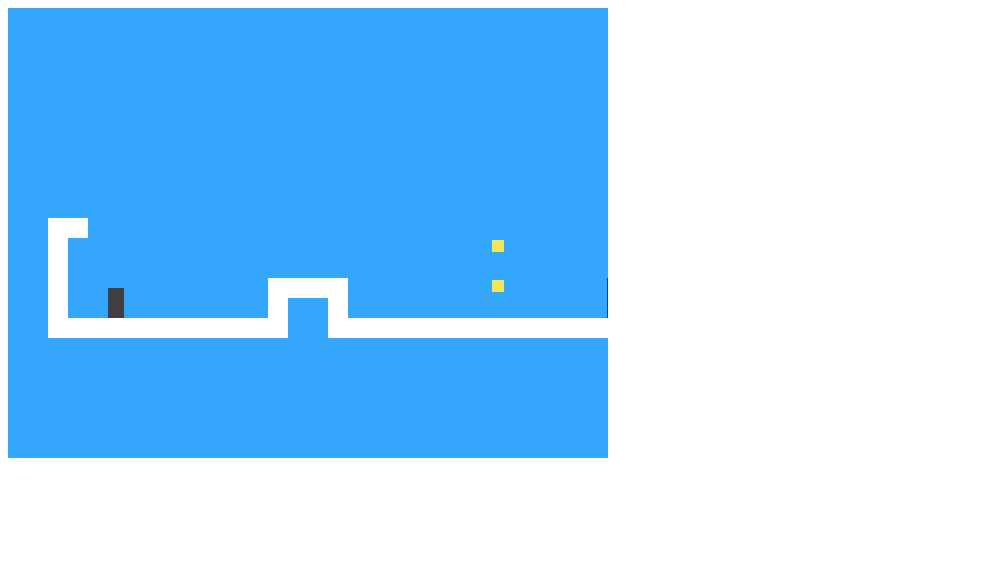
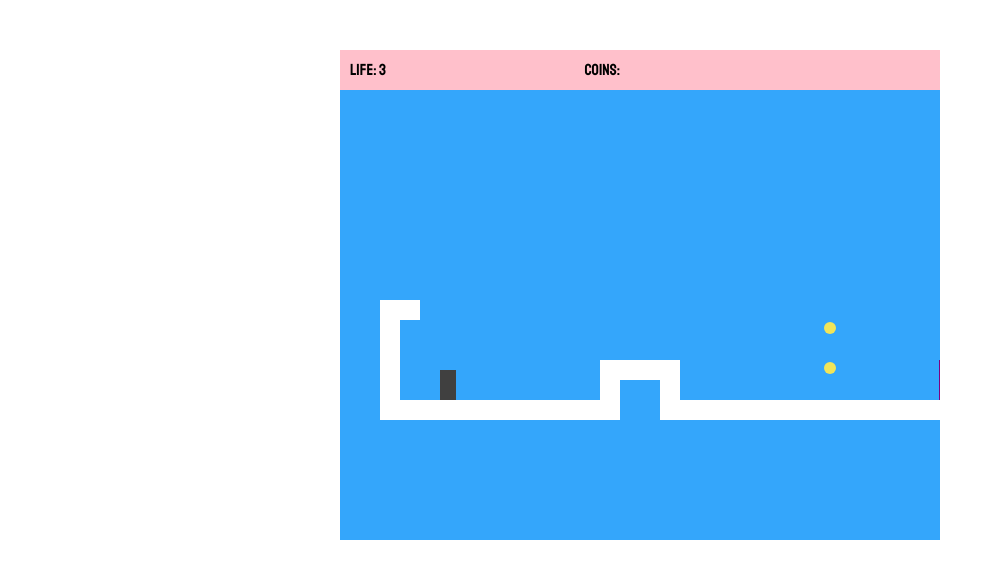
Before and after one commit to veronica-hing/DarkBlueClone, a plain HTML site: page index.html in a window 1280 px wide. Shown: the whole page, without its empty margins (0-995 px from the left). Drawn offline with Linux system fonts and the light colour scheme.

Commit message:
Styled to near center. Added life and coin counter

```diff
--- a/css/style.css
+++ b/css/style.css
@@ -1,3 +1,25 @@
+*{
+  box-sizing: border-box;
+  margin-left: auto;
+  margin-right: auto;
+
+}
+
+.statBar{
+  width: 600px;
+  margin-top: 50px;
+  margin-left: auto;
+  margin-right: auto;
+  padding: 10px;
+  background: pink;
+  font-family: 'Staatliches';
+}
+
+.stat{
+  display: inline-block;
+  width: 40%;
+}
+
 /*--------------map/background---------------*/
 .background{
   background: rgb(52, 166, 251);
@@ -20,6 +42,7 @@
 
 .coin{
   background: rgb(241, 229, 89);
+  border-radius: 50%;
 }
 
 .lava{
--- a/index.html
+++ b/index.html
@@ -2,12 +2,21 @@
 <html lang="en" dir="ltr">
   <head>
     <meta charset="utf-8">
+    <link href="https://fonts.googleapis.com/css2?family=Staatliches&display=swap" rel="stylesheet">
     <link rel="stylesheet" href="css/style.css">
     <title>Dark Blue Clone</title>
   </head>
   <script src = 'js/app.js'></script>
   <script src = 'js/gameLevels.js'></script>
   <body>
+    <div class="statBar">
+      <div class="stat life">
+        <span>Life: </span><span id = "hp"></span>
+      </div>
+      <div class="stat coins">
+        <span>Coins: </span><span id = "totalCoin"></span>
+      </div>
+    </div>
     <script>
       runGame(GAME_LEVELS, DOMDisplay);
     </script>
--- a/js/app.js
+++ b/js/app.js
@@ -56,15 +56,18 @@ Level.prototype.touches = function(pos,size,type){
   return false;
 };
 
+
+
 class State{
-  constructor(level, actors, status){
+  constructor(level, actors, status, coins){
     this.level = level;
     this.actors = actors;
     this.status = status;//changes to lost or won when game ends
+    this.coins = coins;
   }
 
-  static start(level){
-    return new State(level, level.startActors, 'playing');
+  static start(level,startCoins){
+    return new State(level, level.startActors, 'playing', startCoins);
   }//makes this a persistent data structure-updates create new states and leave the old one intact
 
   get player(){
@@ -73,7 +76,7 @@ class State{
 }// end state class. contains level, actors, and status
 State.prototype.update = function(time, keys){
   let actors = this.actors.map(actor => actor.update(time, this, keys));
-  let newState = new State(this.level, actors, this.status);
+  let newState = new State(this.level, actors, this.status, this.coins);
 
   if(newState.status != 'playing'){
     return newState;
@@ -81,7 +84,7 @@ State.prototype.update = function(time, keys){
 
   let player = newState.player;
   if(this.level.touches(player.pos, player.size, 'lava')){
-    return new State(this.level, actors, 'lost');
+    return new State(this.level, actors, 'lost', this.coins);
   }
 
   for(let actor of actors){
@@ -173,7 +176,7 @@ class Lava{
 }
 Lava.prototype.size = new Vec(1,1);
 Lava.prototype.collide = function(state){
-  return new State(state.level, state.actors, 'lost');
+  return new State(state.level, state.actors, 'lost', state.coins);
 };
 Lava.prototype.update = function(time, state){
   let newPos = this.pos.plus(this.speed.times(time));
@@ -215,9 +218,9 @@ class Monster{
       let filtered = state.actors.filter(a => a != this);//remove itself
       let bounceOff = new Vec(player.speed.x, (-1*player.speed.y));
       player.speed = bounceOff;
-      return new State(state.level, filtered, 'playing');
+      return new State(state.level, filtered, 'playing', state.coins);
     }
-    return new State(state.level, state.actors, 'lost');
+    return new State(state.level, state.actors, 'lost', state.coins);
   }
 }
 Monster.prototype.size = new Vec(1.2, 2);
@@ -239,12 +242,14 @@ class Coin{
 }
 Coin.prototype.size = new Vec(0.6, 0.6);
 Coin.prototype.collide = function(state){
+  state.coins+=1;
+  document.getElementById('totalCoin').innerHTML = state.coins;
   let filtered = state.actors.filter(a => a != this);
   let status = state.status;
   if(!filtered.some(a => a.type == 'coin')){
     status = 'won';
   }
-  return new State(state.level, filtered, status);
+  return new State(state.level, filtered, status, state.coins);
 };
 Coin.prototype.update = function(time){
   let wobble = this.wobble + time * wobbleSpeed;
@@ -388,7 +393,7 @@ function runAnimation(frameFunc){
 
 function runLevel(level, Display){
   let display = new Display(document.body, level);
-  let state = State.start(level);
+  let state = State.start(level,0);//0 is how many coins you start with
   let ending = 1;
   return new Promise(resolve => {
     runAnimation(time => {
@@ -408,16 +413,23 @@ function runLevel(level, Display){
   });//end promise
 }
 
-let playerLife = 3;
+
+
 async function runGame(plans, Display){
+  let playerHP = document.getElementById('hp');
   let level = 0;
+  let playerLife = 3;
+  playerHP.innerHTML = playerLife;
+  //while starts the game
   while(level < plans.length){
     let status = await runLevel(new Level(plans[level]), Display);
     if(status == 'won'){
       level++;
+      document.getElementById('totalCoin').innerHTML = 0;//reset your coin count immediately
     } else if(status == 'lost'){
       playerLife -= 1;
-      console.log(`Your life is at: ${playerLife}`);
+      playerHP.innerHTML = playerLife;
+      document.getElementById('totalCoin').innerHTML = 0;//reset your coin count immediately
       if(playerLife == 0){
         console.log("Last chance!");
       }
@@ -431,8 +443,3 @@ async function runGame(plans, Display){
     console.log("You've won!");
   }
 }
-
-//displaying the level with methods defined
-//let simpleLevel = new Level(simpleLevelPlan);
-//let display = new DOMDisplay(document.body, simpleLevel);
-//display.syncState(State.start(simpleLevel));
--- a/js/gameLevels.js
+++ b/js/gameLevels.js
@@ -47,8 +47,8 @@ var GAME_LEVELS = [`
 .......#...............o...........................................#............
 .......#...............................................o...........#............
 .......#########......###.....############.........................##...........
-.............#.........m........#........#####....#######.o.........########....
-.............#++++++++++++++++++#............#....#.....#..................#....
+.............#..................#........#####....#######.o.........########....
+.............#....m.............#............#....#.....#..................#....
 .............#++++++++++++++++++#..........###....###...####.o.............#....
 .............####################..........#....m...#......#.....|.........#....
 ...........................................#++++++++#......####............#....
```
